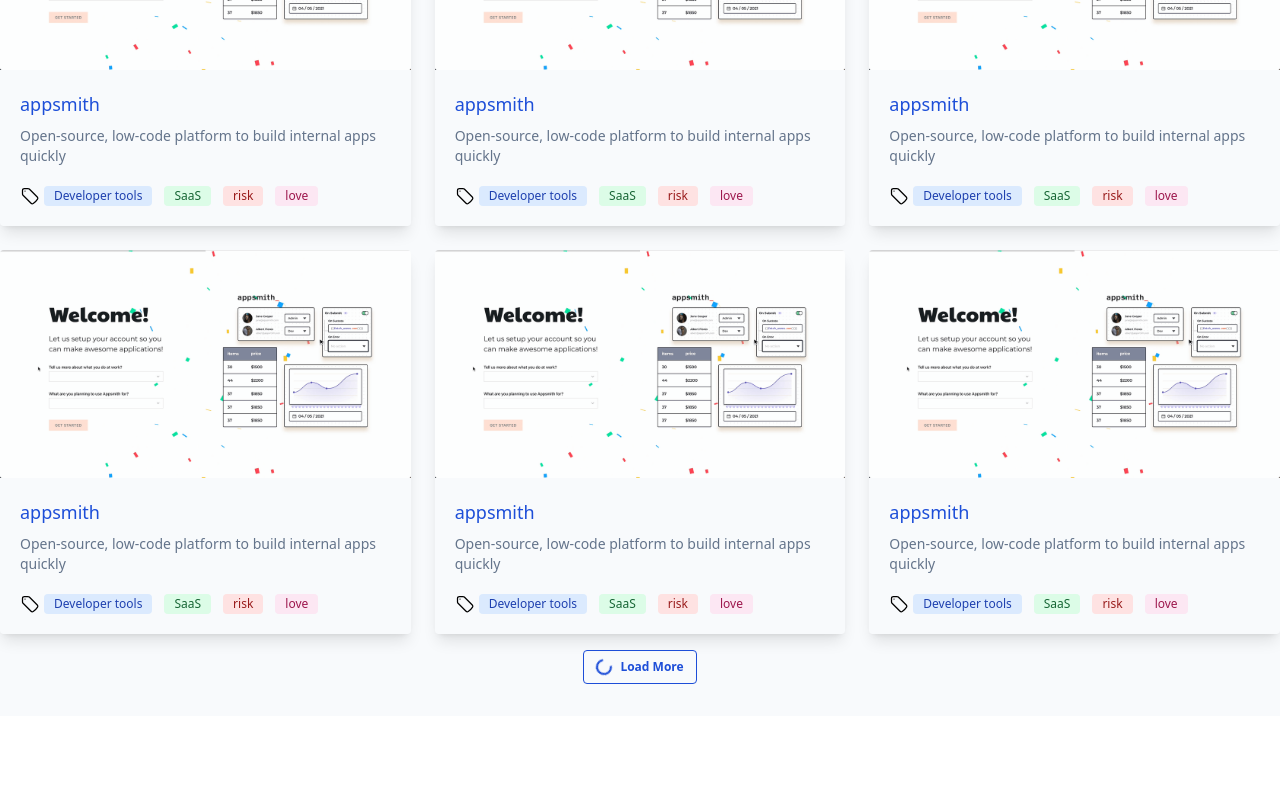
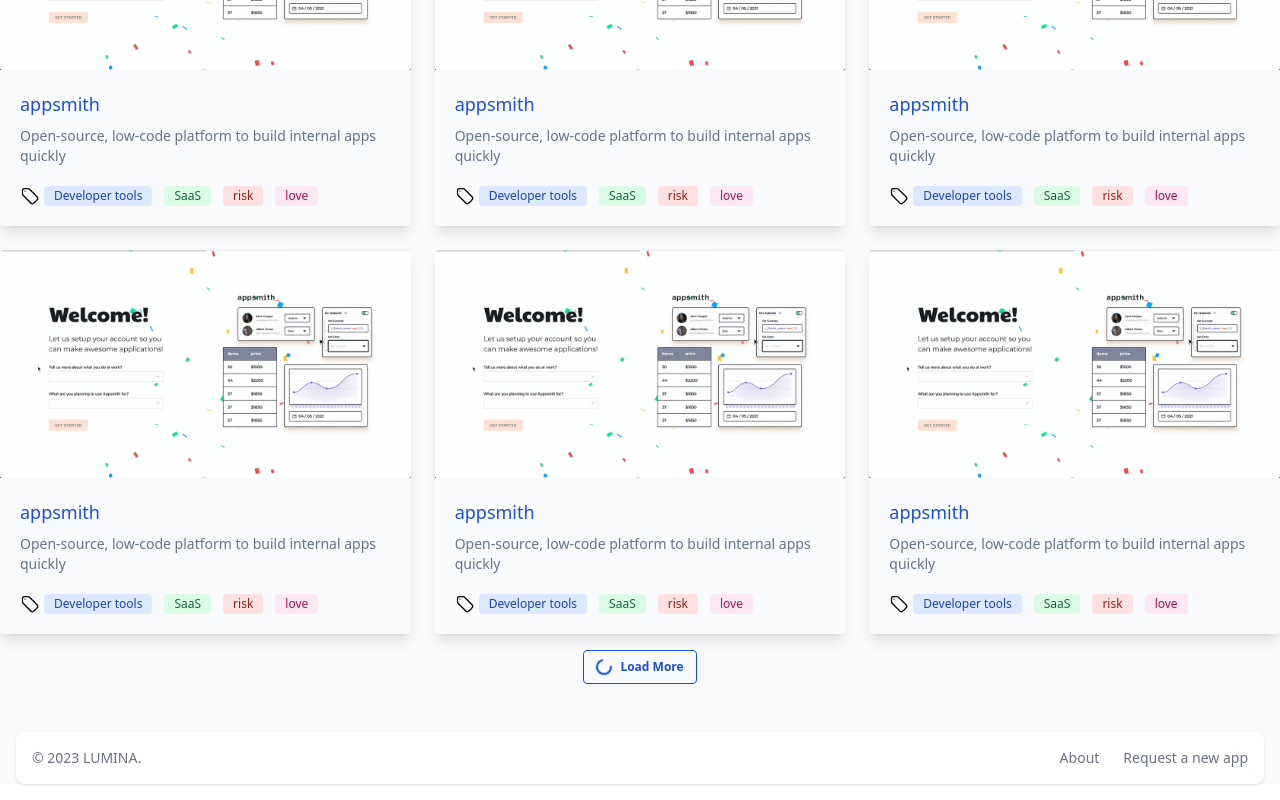
Before and after one commit to jaideepghosh/lumina, a Next.js app: page / in a window 1280 px wide. Shown: the part 591-1391 px from the top of the page. Before the commit the page ends 1307 px from the top, so only its background shows below. Built offline with nearby package versions, Linux system fonts and the light colour scheme.

Commit message:
feat:Added footer component.

```diff
--- a/src/app/layout.tsx
+++ b/src/app/layout.tsx
@@ -1,5 +1,6 @@
 import "./globals.css";
 import Navbar from "@/components/Navbar";
+import Footer from "@/components/Footer";
 
 export const metadata = {
   title: "Lumina",
@@ -18,6 +19,7 @@
         <main className="bg-slate-50">
           <Navbar />
           <div className="pt-8">{children}</div>
+          <Footer />
         </main>
       </body>
     </html>
--- /dev/null
+++ b/src/components/Footer.tsx
@@ -0,0 +1,29 @@
+import Link from "next/link";
+
+const Footer = () => (
+  <footer className="bg-white rounded-lg shadow m-4 dark:bg-gray-800">
+    <div className="w-full mx-auto max-w-screen-xl p-4 md:flex md:items-center md:justify-between">
+      <span className="text-sm text-gray-500 sm:text-center dark:text-gray-400">
+        &copy; 2023{" "}
+        <a href="" className="hover:underline">
+          LUMINA
+        </a>
+        .
+      </span>
+      <ul className="flex flex-wrap items-center mt-3 text-sm font-medium text-gray-500 dark:text-gray-400 sm:mt-0">
+        <li>
+          <Link href="/about" className="mr-4 hover:underline md:mr-6 ">
+            About
+          </Link>
+        </li>
+        <li>
+          <Link href="/request-new-app" className="hover:underline">
+            Request a new app
+          </Link>
+        </li>
+      </ul>
+    </div>
+  </footer>
+);
+
+export default Footer;
```
